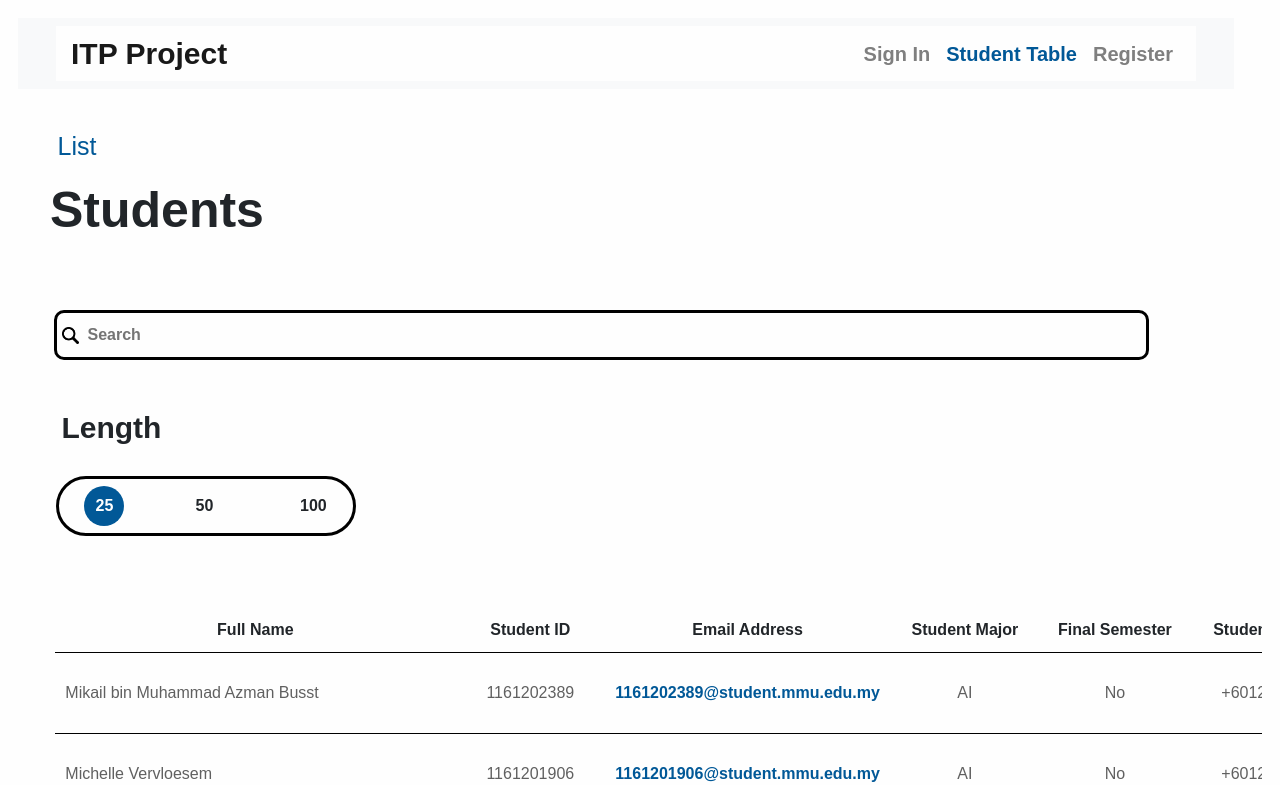
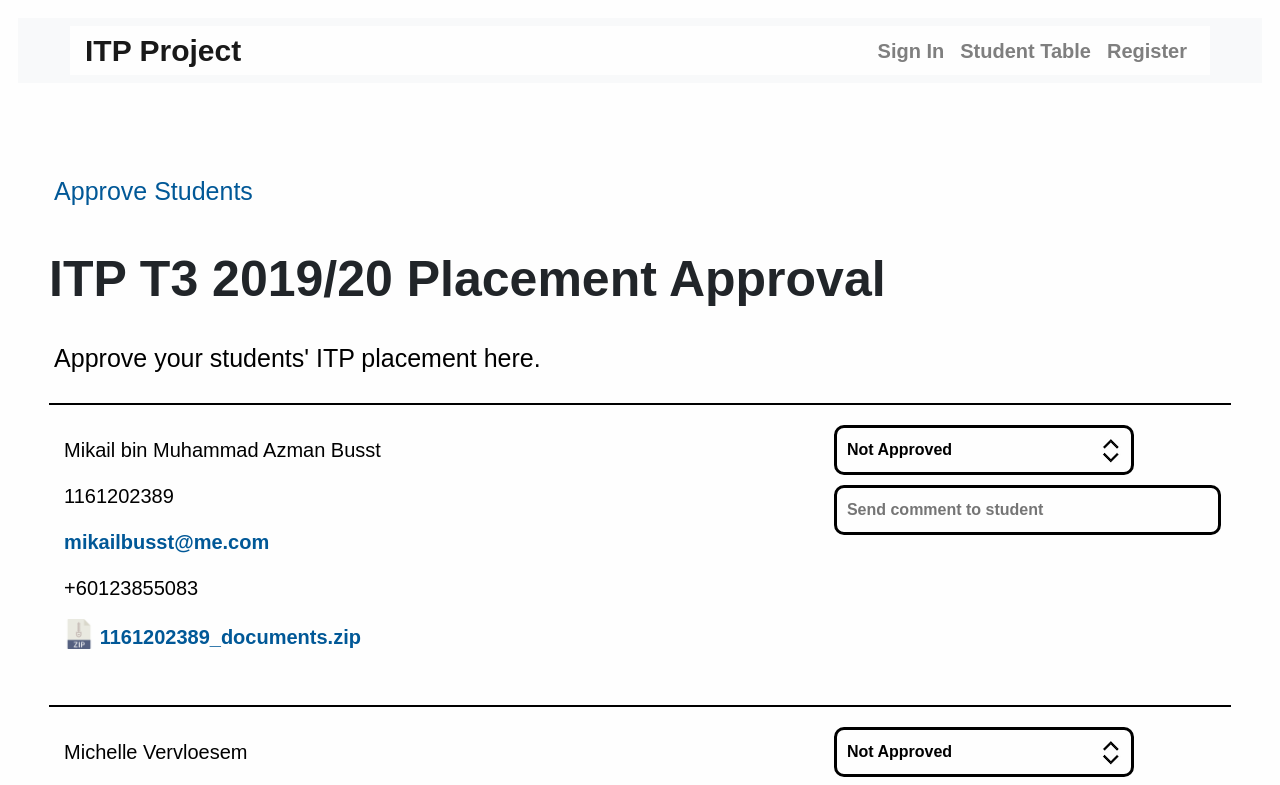
Before and after one commit to MikailBusst/itpproject, an Angular app in the folder angularcomponents/itpproject/: page / in a window 1280 px wide. Shown: the top 785 px of the page. Built offline with nearby package versions, Linux system fonts and the light colour scheme.

Commit message:
Added the aa_approve component.
Fixed the login component styling.

```diff
--- /dev/null
+++ b/angularcomponents/itpproject/src/app/aa-approve/aa-approve.component.css
@@ -0,0 +1,38 @@
+@import url("../../../node_modules/bootstrap/dist/css/bootstrap.min.css");
+@import url("../../styles.css");
+
+#student_details p{
+    font-weight: 200;
+    font-size: 20px;
+}
+
+#countries{
+    max-width: 170px;
+}
+
+img{
+    height: 30px;
+    width: 30px;
+    margin-bottom: 10px;
+}
+
+.right-section{
+    float: right;
+    position: relative;
+    bottom: 250px;
+}
+
+h1 {
+word-break: break-word;
+}
+
+.error {
+margin-bottom: 70px;
+margin-top: -50px;
+}
+
+input[type=submit] {
+width: 250px;
+margin-right: 10px;
+margin-left: 0px;
+}
--- /dev/null
+++ b/angularcomponents/itpproject/src/app/aa-approve/aa-approve.component.html
@@ -0,0 +1,54 @@
+<body (window:resize)="onResize($event)">
+    <app-menu></app-menu>
+
+    <div class="main">
+        <div class="card" style="border-bottom: none;">
+           <p class="subheader">Approve Students</p>
+       </div>
+       <div class="title">
+           <h1>ITP T3 2019/20 Placement Approval</h1>
+       </div>
+       <div class="card" style="padding-bottom: 10px;">
+           <p class="subheader-bottom">Approve your students' ITP placement here.</p>
+       </div>
+
+       <form name="approve_form">
+           <div class="card" id="student_details" style="padding: 10px; padding-bottom: 30px; display: block;">
+               <p>Mikail bin Muhammad Azman Busst</p>
+               <p>1161202389</p>
+               <p><a href="mailto:mikailbusst@me.com">mikailbusst@me.com</a></p>
+               <p>+60123855083</p>
+               <p><a href="Documents/test.zip" download><img src="../../assets/document_icons_png/zip.png"> 1161202389_documents.zip</a></p>
+               <div class="sectionrs right-section">
+                   <select id="custom-dropdown" name="aa_approval">
+                       <option value="approved">Approved</option>
+                       <option value="not approved" selected>Not Approved</option>
+                   </select>
+                   <input type="text" placeholder="Send comment to student" name="aa_comment">
+                </div>
+           </div>
+
+           <div class="card" id="student_details" style="padding: 10px; display: block; padding-bottom: 30px; ">
+               <p>Michelle Vervloesem</p>
+               <p>1161201906</p>
+               <p><a href="mailto:example@email.com">example@email.com</a></p>
+               <p>+60123456789</p>
+               <p><a href="Documents/test.zip" download><img src="../../assets/document_icons_png/zip.png"> 1161201906_documents.zip</a></p>
+               <div class="sectionrs right-section">
+                   <select id="custom-dropdown" name="aa_approval">
+                       <option value="approved">Approved</option>
+                       <option value="not approved" selected>Not Approved</option>
+                   </select>
+                   <input type="text" placeholder="Send comment to student" name="aa_comment">
+                </div>
+           </div>
+          <div class="card" style="border-bottom: none; padding-top: 0px;">
+               <div class="error"><p id="master_error"></p></div>
+               <div class="proceed_section" id="proceed_section">
+                   <input type="submit" ontouchstart="" value="Save Changes"> <button ontouchstart="" onclick="cancel()" id="proceed-red">Cancel</button>
+               </div>
+           </div>
+       </form>
+       <p id="width"></p>
+    </div>
+</body>
--- /dev/null
+++ b/angularcomponents/itpproject/src/app/aa-approve/aa-approve.component.ts
@@ -0,0 +1,53 @@
+import { Component, OnInit } from '@angular/core';
+
+@Component({
+  selector: 'app-aa-approve',
+  templateUrl: './aa-approve.component.html',
+  styleUrls: ['./aa-approve.component.css']
+})
+export class AaApproveComponent implements OnInit {
+
+  constructor() { }
+
+  ngOnInit(): void {
+    var width = window.innerWidth;
+
+    //document.getElementById("width").innerHTML = width;
+
+    if(width < 601){
+        $("#proceed_section").removeClass("proceed_section");
+        $("#proceed_section").addClass("proceed_section_mobile");
+    }
+
+    if(width < 850){
+        $("#sectionrs").removeClass("right-section");
+    }
+  }
+
+  onResize(event) {
+    this.check_resize()
+  }
+
+  check_resize(): void {
+    var width = window.innerWidth;
+
+    //document.getElementById("width").innerHTML = width;
+
+    if(width < 601){
+        $("#proceed_section").removeClass("proceed_section");
+        $("#proceed_section").addClass("proceed_section_mobile");
+    }
+    else{
+        $("#proceed_section").removeClass("proceed_section_mobile");
+        $("#proceed_section").addClass("proceed_section");
+    }
+
+    if(width < 850){
+        $(".sectionrs").removeClass("right-section");
+    }
+    else{
+        $(".sectionrs").addClass("right-section");
+    }
+}
+
+}
--- a/angularcomponents/itpproject/src/app/app.component.html
+++ b/angularcomponents/itpproject/src/app/app.component.html
@@ -1,6 +1,6 @@
 <html>
 
-<app-student-table></app-student-table>
+<app-aa-approve></app-aa-approve>
 
 <router-outlet></router-outlet>
 
--- a/angularcomponents/itpproject/src/app/app.module.ts
+++ b/angularcomponents/itpproject/src/app/app.module.ts
@@ -26,6 +26,7 @@ import { CompanyRegistrationComponent } from './company-registration/company-reg
 import { EditCompanyRegistrationComponent } from './edit-company-registration/edit-company-registration.component';
 import { LoginComponent } from './login/login.component';
 import { StudentTableComponent } from './student-table/student-table.component';
+import { AaApproveComponent } from './aa-approve/aa-approve.component';
 
 @NgModule({
   declarations: [
@@ -52,7 +53,8 @@ import { StudentTableComponent } from './student-table/student-table.component';
     CompanyRegistrationComponent,
     EditCompanyRegistrationComponent,
     LoginComponent,
-    StudentTableComponent
+    StudentTableComponent,
+    AaApproveComponent
   ],
   imports: [
     BrowserModule,
--- a/angularcomponents/itpproject/src/app/login/login.component.html
+++ b/angularcomponents/itpproject/src/app/login/login.component.html
@@ -7,28 +7,28 @@
 
         <div class="form-area">
             <form id="login" name="login" onsubmit="check_empty()">
-                <card class="card-login">
+                <div id="card" class="card-login">
 
-                    <card-left class="create-account">
+                    <div id="card-left" class="create-account">
                         <p>Don't have an account?</p>
                         <p><a href="signup.html">Create Account</a></p>
-                    </card-left><login class="login-area">
+                    </div><div id="login-section" class="login-area">
                         <p>Email</p>
                         <input name="email" type="text" placeholder="example@email.com">
                         <p style="margin-top: 50px;">Password</p>
                         <input name="password" type="password" placeholder="Password">
-                        <div class="error"><p id="login_error">Sample Error</p></div>
+                        <div class="error"><p id="login_error"></p></div>
                         <div class="login_links">
                             <p style="font-size: 20px;"><a href="retrieve_email.html">Forgot Password?</a></p>
                         </div>
                         <div class="submit-mobile">
                             <input id="loginbtn" ontouchstart="" type="submit" value="Sign In">
                         </div>
-                        <login-below class="create-account-2">
+                        <div id="login-below" class="create-account-2">
                             <p>Don't have an account? <a href="signup.html">Create Account</a></p>
-                        </login-below>
-                    </login>
-                </card>
+                        </div>
+                    </div>
+                </div>
             </form>
             <p id="width"></p>
         </div>
--- a/angularcomponents/itpproject/src/app/login/login.component.ts
+++ b/angularcomponents/itpproject/src/app/login/login.component.ts
@@ -18,17 +18,17 @@ export class LoginComponent implements OnInit {
         $("body").removeClass("login");
         $("body").addClass("login-mobile");
 
-        $("card").removeClass("card-login");
-        $("card").addClass("card-login-mobile");
+        $("#card").removeClass("card-login");
+        $("#card").addClass("card-login-mobile");
 
-        $("card-left").removeClass("create-account");
-        $("card-left").addClass("create-account-mobile");
+        $("#card-left").removeClass("create-account");
+        $("#card-left").addClass("create-account-mobile");
 
-        $("login").removeClass("login-area");
-        $("login").addClass("login-area-mobile");
+        $("#login").removeClass("login-area");
+        $("#login").addClass("login-area-mobile");
 
-        $("login-below").removeClass("create-account-2");
-        $("login-below").addClass("create-account-mobile-2");
+        $("#login-below").removeClass("create-account-2");
+        $("#login-below").addClass("create-account-mobile-2");
     }
   }
 
@@ -45,34 +45,34 @@ export class LoginComponent implements OnInit {
         $("body").removeClass("login");
         $("body").addClass("login-mobile");
 
-        $("card").removeClass("card-login");
-        $("card").addClass("card-login-mobile");
+        $("#card").removeClass("card-login");
+        $("#card").addClass("card-login-mobile");
 
-        $("card-left").removeClass("create-account");
-        $("card-left").addClass("create-account-mobile");
+        $("#card-left").removeClass("create-account");
+        $("#card-left").addClass("create-account-mobile");
 
-        $("login").removeClass("login-area");
-        $("login").addClass("login-area-mobile");
+        $("#login-section").removeClass("login-area");
+        $("#login-section").addClass("login-area-mobile");
 
-        $("login-below").removeClass("create-account-2");
-        $("login-below").addClass("create-account-mobile-2");
+        $("#login-below").removeClass("create-account-2");
+        $("#login-below").addClass("create-account-mobile-2");
     }
 
     else{
         $("body").removeClass("login-mobile");
         $("body").addClass("login");
 
-        $("card").removeClass("card-login-mobile");
-        $("card").addClass("card-login");
+        $("#card").removeClass("card-login-mobile");
+        $("#card").addClass("card-login");
 
-        $("card-left").removeClass("create-account-mobile");
-        $("card-left").addClass("create-account");
+        $("#card-left").removeClass("create-account-mobile");
+        $("#card-left").addClass("create-account");
 
-        $("login").removeClass("login-area-mobile");
-        $("login").addClass("login-area");
+        $("#login-section").removeClass("login-area-mobile");
+        $("#login-section").addClass("login-area");
 
-        $("login-below").removeClass("create-account-mobile-2");
-        $("login-below").addClass("create-account-2");
+        $("#login-below").removeClass("create-account-mobile-2");
+        $("#login-below").addClass("create-account-2");
     }
   }
 }
--- a/angularcomponents/itpproject/src/app/signup/signup.component.ts
+++ b/angularcomponents/itpproject/src/app/signup/signup.component.ts
@@ -37,7 +37,9 @@ export class SignupComponent implements OnInit {
           $("#proceed_section").removeClass("proceed_section_mobile");
           $("#proceed_section").addClass("proceed_section");
       }
-}
+  }
+
+
 
 
 }
```
Also changed, not shown: 2 other files (tests, documents, lock files or other folders).
